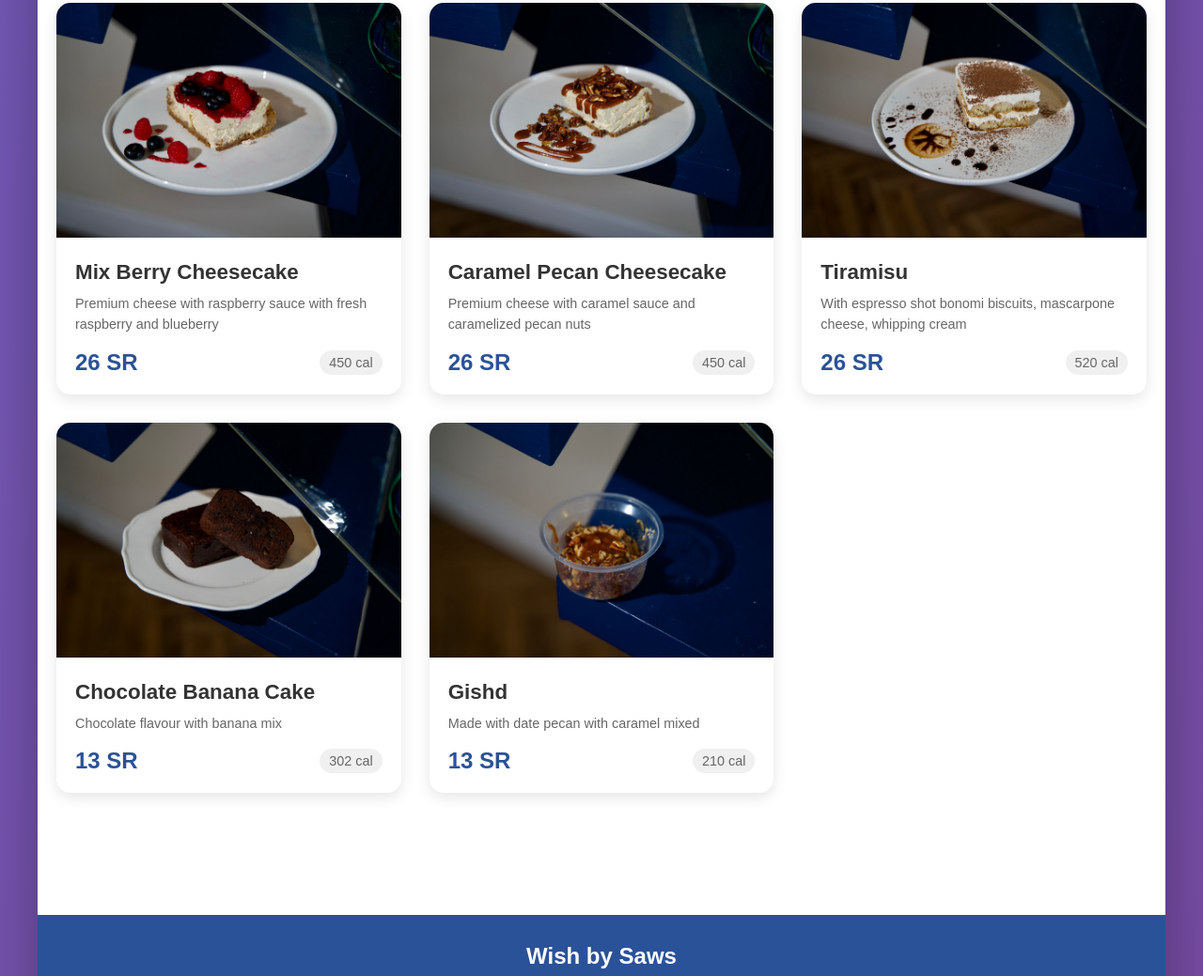
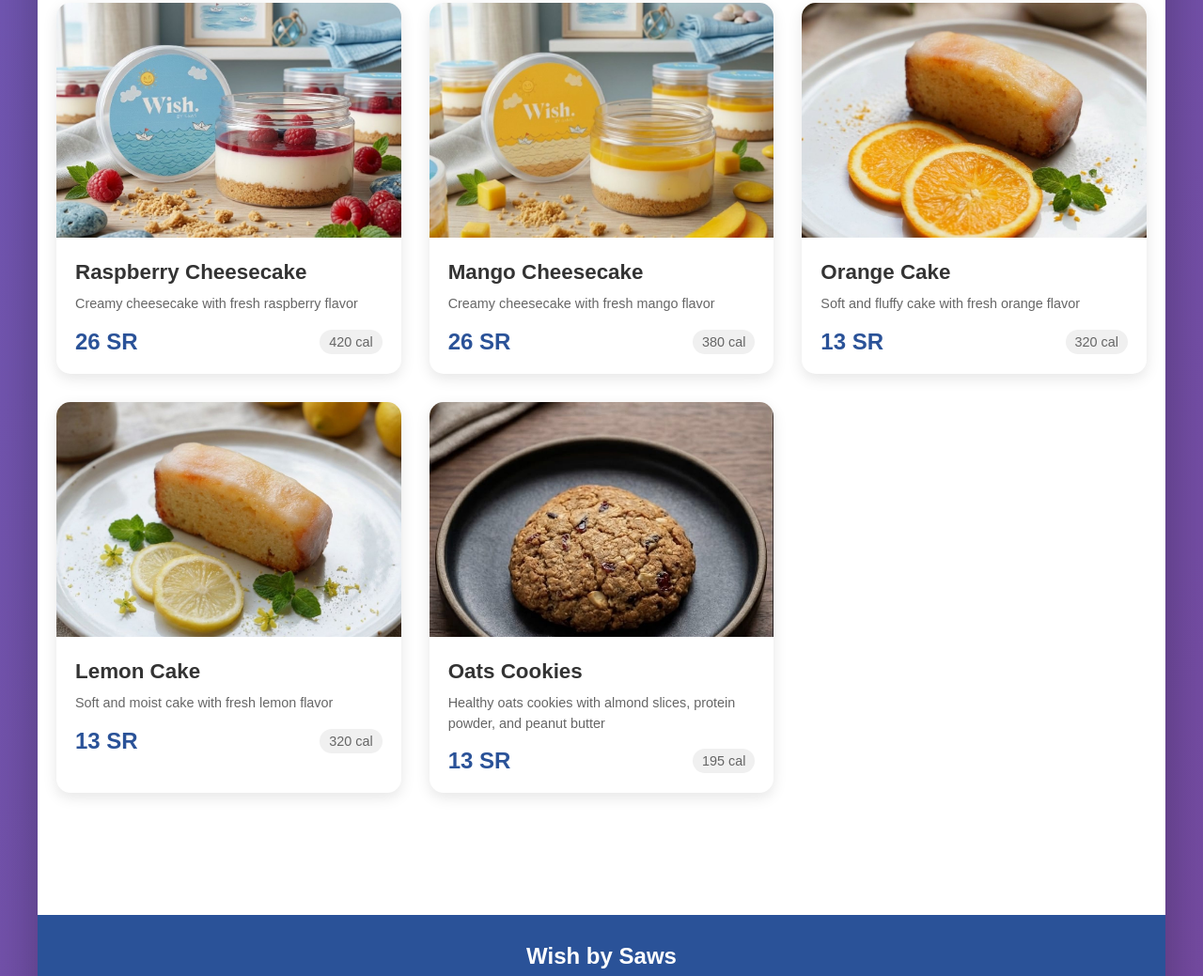
Before and after one commit to rakibmahmud139/menu, a plain HTML site: page index.html in a window 1280 px wide. Shown: the part 7796-8835 px from the top of the page at 94% size. Drawn offline with Linux system fonts and the light colour scheme.

Commit message:
update dessert item

```diff
--- a/index.html
+++ b/index.html
@@ -788,79 +788,75 @@
           <h2 class="category-title">🍰 Desserts</h2>
           <div class="menu-grid">
             <div class="menu-item">
-              <img src="images/1000010470.jpg" alt="Mix Berry Cheesecake" />
+              <img src="images/dessert/de-1.jpeg" alt="Mix Berry Cheesecake" />
               <div class="menu-item-info">
-                <div class="menu-item-name">Mix Berry Cheesecake</div>
+                <div class="menu-item-name">Raspberry Cheesecake</div>
                 <div class="menu-item-desc">
-                  Premium cheese with raspberry sauce with fresh raspberry and
-                  blueberry
+                  Creamy cheesecake with fresh raspberry flavor
                 </div>
                 <div class="menu-item-details">
                   <span class="menu-item-price">26 SR</span>
-                  <span class="menu-item-cal">450 cal</span>
-                </div>
-              </div>
-            </div>
-
-            <div class="menu-item">
-              <img src="images/1000010467.jpg" alt="Caramel Pecan Cheesecake" />
-              <div class="menu-item-info">
-                <div class="menu-item-name">Caramel Pecan Cheesecake</div>
-                <div class="menu-item-desc">
-                  Premium cheese with caramel sauce and caramelized pecan nuts
-                </div>
-                <div class="menu-item-details">
-                  <span class="menu-item-price">26 SR</span>
-                  <span class="menu-item-cal">450 cal</span>
-                </div>
-              </div>
-            </div>
-
-            <div class="menu-item">
-              <img src="images/1000010464.jpg" alt="Tiramisu" />
-              <div class="menu-item-info">
-                <div class="menu-item-name">Tiramisu</div>
-                <div class="menu-item-desc">
-                  With espresso shot bonomi biscuits, mascarpone cheese,
-                  whipping cream
-                </div>
-                <div class="menu-item-details">
-                  <span class="menu-item-price">26 SR</span>
-                  <span class="menu-item-cal">520 cal</span>
+                  <span class="menu-item-cal">420 cal</span>
                 </div>
               </div>
             </div>
 
             <div class="menu-item">
               <img
-                src="images/dessert/WhatsApp Image 2026-02-03 at 4.13.18 PM.jpeg"
-                alt="Chocolate Banana Cake"
+                src="images/dessert/de-2.jpeg"
+                alt="Caramel Pecan Cheesecake"
               />
               <div class="menu-item-info">
-                <div class="menu-item-name">Chocolate Banana Cake</div>
+                <div class="menu-item-name">Mango Cheesecake</div>
                 <div class="menu-item-desc">
-                  Chocolate flavour with banana mix
+                  Creamy cheesecake with fresh mango flavor
                 </div>
                 <div class="menu-item-details">
-                  <span class="menu-item-price">13 SR</span>
-                  <span class="menu-item-cal">302 cal</span>
+                  <span class="menu-item-price">26 SR</span>
+                  <span class="menu-item-cal">380 cal</span>
                 </div>
               </div>
             </div>
 
             <div class="menu-item">
-              <img
-                src="images/dessert/WhatsApp Image 2026-02-03 at 4.14.05 PM.jpeg"
-                alt="Gishd"
-              />
+              <img src="images/dessert/de-3.jpeg" alt="Tiramisu" />
               <div class="menu-item-info">
-                <div class="menu-item-name">Gishd</div>
+                <div class="menu-item-name">Orange Cake</div>
                 <div class="menu-item-desc">
-                  Made with date pecan with caramel mixed
+                  Soft and fluffy cake with fresh orange flavor
                 </div>
                 <div class="menu-item-details">
                   <span class="menu-item-price">13 SR</span>
-                  <span class="menu-item-cal">210 cal</span>
+                  <span class="menu-item-cal">320 cal</span>
+                </div>
+              </div>
+            </div>
+
+            <div class="menu-item">
+              <img src="images/dessert/de-4.jpeg" alt="Chocolate Banana Cake" />
+              <div class="menu-item-info">
+                <div class="menu-item-name">Lemon Cake</div>
+                <div class="menu-item-desc">
+                  Soft and moist cake with fresh lemon flavor
+                </div>
+                <div class="menu-item-details">
+                  <span class="menu-item-price">13 SR</span>
+                  <span class="menu-item-cal">320 cal</span>
+                </div>
+              </div>
+            </div>
+
+            <div class="menu-item">
+              <img src="images/dessert/de-5.jpeg" alt="Gishd" />
+              <div class="menu-item-info">
+                <div class="menu-item-name">Oats Cookies</div>
+                <div class="menu-item-desc">
+                  Healthy oats cookies with almond slices, protein powder, and
+                  peanut butter
+                </div>
+                <div class="menu-item-details">
+                  <span class="menu-item-price">13 SR</span>
+                  <span class="menu-item-cal">195 cal</span>
                 </div>
               </div>
             </div>
```
Also changed, not shown: images/dessert/de-1.jpeg (added), images/dessert/de-2.jpeg (added), images/dessert/de-3.jpeg (added), images/dessert/de-4.jpeg (added), images/dessert/de-5.jpeg (added).
